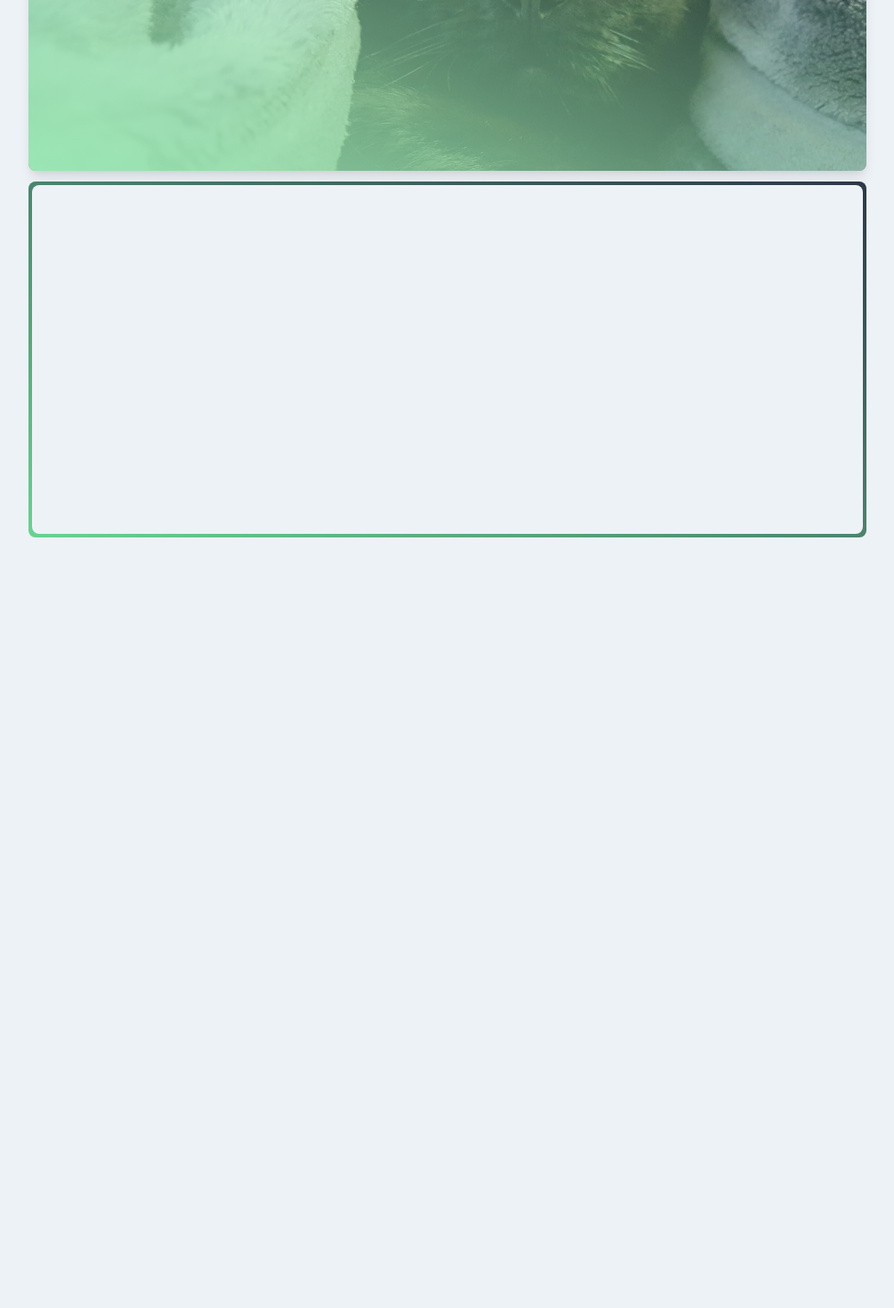
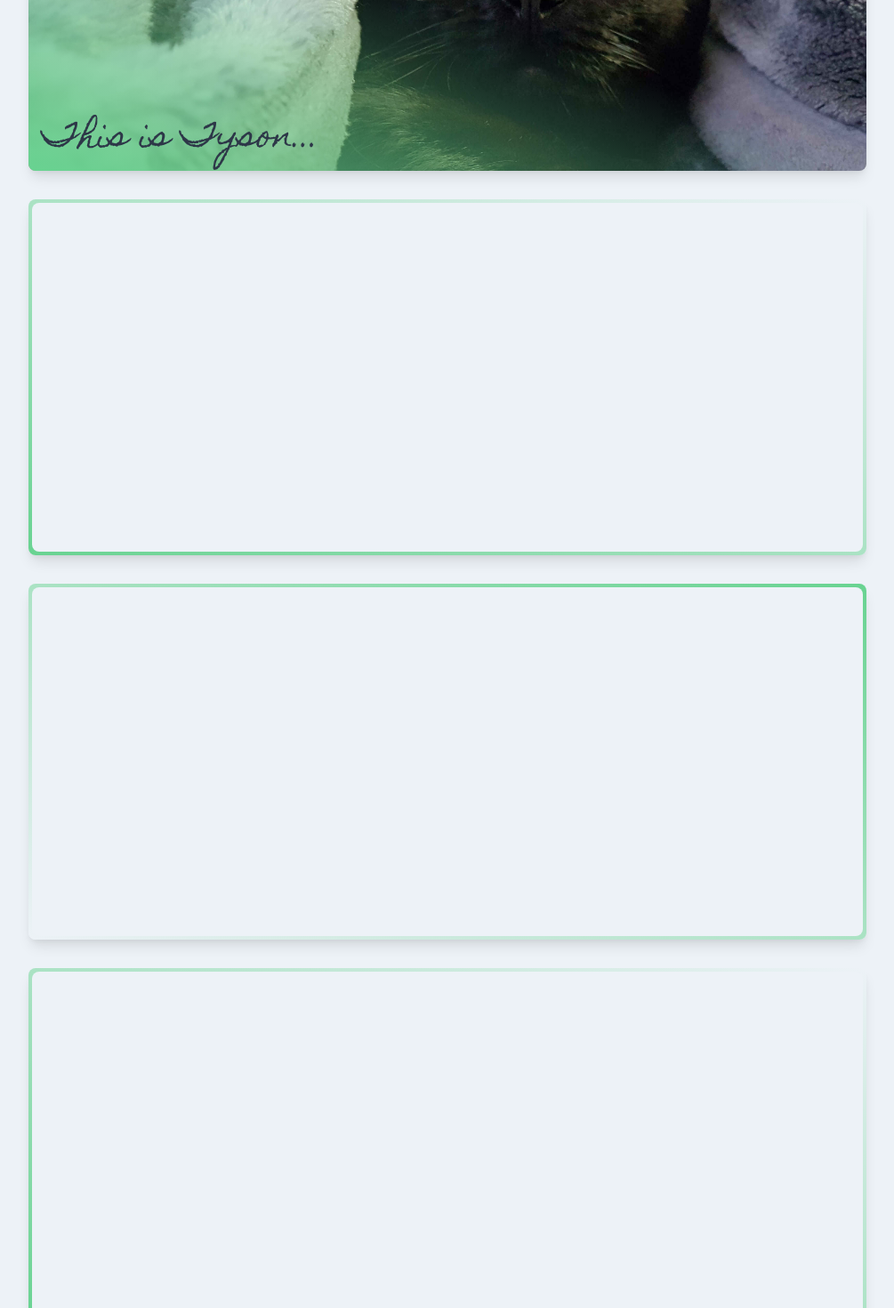
Before and after one commit to howzitWebsites/tys0n.tk_site, a React (Create React App) app: page / in a window 1280 px wide. Shown: the part 220-1690 px from the top of the page at 89% size, without its empty margins (137-1142 px from the left). Before the commit the page ends 836 px from the top, so only its background shows below. Built offline with nearby package versions, Linux system fonts and the light colour scheme.

Commit message:
feat(content blocks): updates to the theme and title as well as more content blocks

```diff
--- a/src/App.tsx
+++ b/src/App.tsx
@@ -11,13 +11,25 @@ const App: React.FC = () => {
     <div className="App">
       <section className="flex justify-center m-3">
         <div className="h-screen/3 w-full lg:w-3/4 xl:w-3/4 xl:h-screen/2">
-          <Jumbotron image={tyson_1} title="This is Tyson..." titleClasses="text-2xl md:text-3xl cursive"/>
+          <Jumbotron image={tyson_1} title="This is Tyson..." titleClasses="text-3xl md:text-4xl cursive text-gray-800 font-medium"/>
         </div>
       </section>
 
-      <section className="flex justify-center m-3">
+      <section className="flex justify-center m-3 mt-8">
         <div className="h-screen/3 w-full lg:w-3/4 xl:w-3/4 xl:h-screen/2">
-          <ContentBlock />
+          <ContentBlock gradientDirection="tr"/>
+        </div>
+      </section>
+
+      <section className="flex justify-center m-3 mt-8">
+        <div className="h-screen/3 w-full lg:w-3/4 xl:w-3/4 xl:h-screen/2">
+          <ContentBlock gradientDirection="bl"/>
+        </div>
+      </section>
+
+      <section className="flex justify-center m-3 mt-8">
+        <div className="h-screen/3 w-full lg:w-3/4 xl:w-3/4 xl:h-screen/2">
+          <ContentBlock gradientDirection="tr"/>
         </div>
       </section>
 {/*
--- a/src/components/ContentBlock.tsx
+++ b/src/components/ContentBlock.tsx
@@ -1,10 +1,12 @@
 import React, {FC} from "react";
 
+export interface IContentBlockProps {
+    gradientDirection: string
+}
 
-
-const ContentBlock: FC = () => {
+const ContentBlock: FC<IContentBlockProps> = ({gradientDirection}) => {
     return(
-        <div className="relative w-full h-full bg-gradient-to-tr from-green-400 to-gray-800 rounded-lg p-1">
+        <div className={`relative w-full h-full bg-gradient-to-${gradientDirection} from-green-400 to-gray-200 rounded-lg shadow-lg p-1`}>
             <div className="w-auto h-full bg-gray-200 rounded-lg">
             </div>
         </div>
--- a/src/components/Jumbotron.tsx
+++ b/src/components/Jumbotron.tsx
@@ -13,9 +13,9 @@ const Jumbotron: FC<IJumbotronProps> = ({image, title, titleClasses}) => {
             style={{backgroundImage: `url(${image})`, backgroundSize: "cover", backgroundPosition: "center"}}
             className="relative w-full h-full rounded-lg shadow-lg"
         >
-            <div className="absolute bg-gradient-to-tr from-green-300 to-transparent w-full h-full rounded-lg"></div>
-            <div className=" absolute items-end ">
-                <h1 className={`static ${titleClasses}`}>{title}</h1>
+            <div className="absolute bg-gradient-to-tr from-green-400 md:via-transparent to-transparent w-full h-full rounded-lg"></div>
+            <div className="absolute bottom-0">
+                <h1 className={`${titleClasses} mb-4 ml-4`}>{title}</h1>
             </div>
         </div>
     </div>
```
